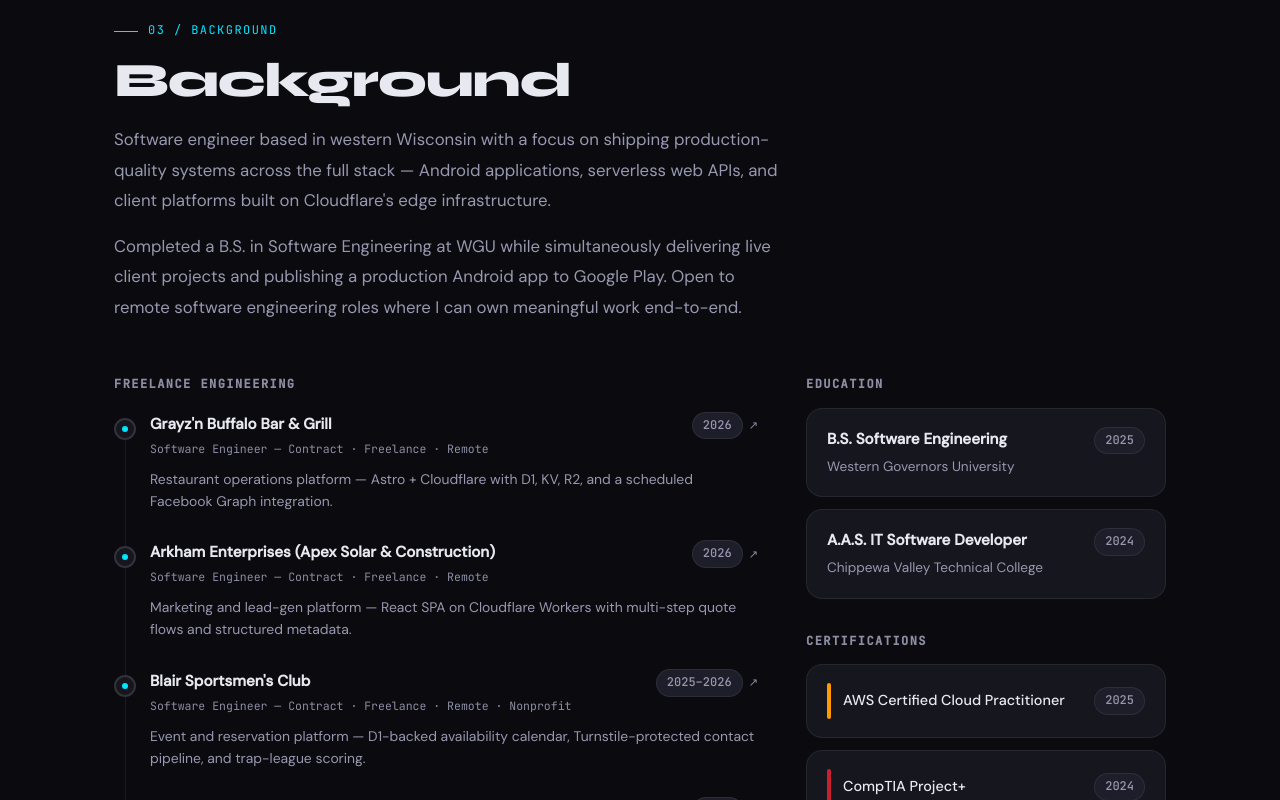
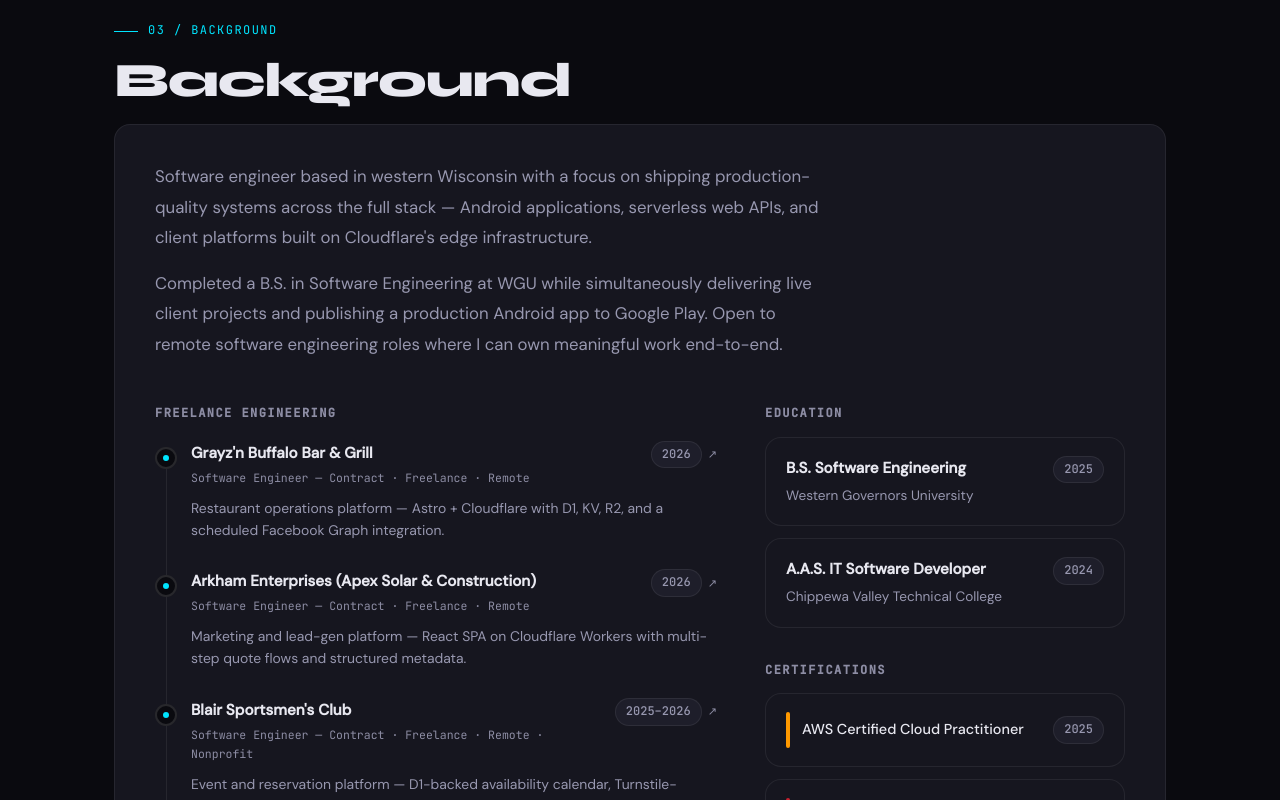
Before and after one commit to joshua-werlein/portfolio, a React (Vite) app: page / in a window 1280 px wide. Shown: the part 3420-4220 px from the top of the page. Built offline with nearby package versions, Linux system fonts and the light colour scheme; no server answers.

Commit message:
Improve Background readability and tune dark-mode grid

```diff
--- a/src/components/Background.jsx
+++ b/src/components/Background.jsx
@@ -71,8 +71,16 @@
         <div className="section-label">03 / Background</div>
         <h2 id="background-heading" className="section-title">Background</h2>
 
+        {/* Panel */}
+        <div className="background-panel" style={{
+          background: 'var(--surface)',
+          border: '1px solid var(--border)',
+          borderRadius: 'var(--radius-lg)',
+          padding: '36px 40px',
+        }}>
+
         {/* Bio */}
-        <div style={{ maxWidth: 680, marginBottom: 56 }}>
+        <div style={{ maxWidth: 680, marginBottom: 48 }}>
           <p style={{ color: 'var(--text-2)', lineHeight: 1.8, marginBottom: 16, fontSize: '1.05rem' }}>
             Software engineer based in western Wisconsin with a focus on shipping production-quality systems
             across the full stack — Android applications, serverless web APIs, and client platforms built on
@@ -136,7 +144,7 @@
                       width: 22,
                       height: 22,
                       borderRadius: '50%',
-                      background: 'var(--surface)',
+                      background: 'var(--bg)',
                       border: '2px solid var(--border-2)',
                       display: 'flex',
                       alignItems: 'center',
@@ -257,6 +265,8 @@
             </div>
           </div>
         </div>
+
+        </div>{/* end panel */}
       </div>
 
       <style>{`
@@ -265,6 +275,11 @@
             grid-template-columns: 1fr !important;
           }
         }
+        @media (max-width: 600px) {
+          .background-panel {
+            padding: 24px 20px !important;
+          }
+        }
       `}</style>
     </section>
   )
--- a/src/index.css
+++ b/src/index.css
@@ -96,13 +96,13 @@
 
 @keyframes grid-arcade {
   0%, 100% {
-    filter: hue-rotate(0deg)   brightness(0.75);
+    filter: hue-rotate(0deg)   brightness(0.80);
   }
   33% {
-    filter: hue-rotate(120deg) brightness(0.85);
+    filter: hue-rotate(120deg) brightness(0.90);
   }
   66% {
-    filter: hue-rotate(240deg) brightness(0.85);
+    filter: hue-rotate(240deg) brightness(0.90);
   }
 }
 
@@ -116,7 +116,7 @@
     linear-gradient(var(--grid-line) 1px, transparent 1px),
     linear-gradient(90deg, var(--grid-line) 1px, transparent 1px);
   background-size: 48px 48px;
-  opacity: 0.18;
+  opacity: 0.22;
   animation: grid-arcade 10s linear infinite;
 }
 
@@ -128,7 +128,7 @@
   body::before {
     animation: none;
     filter: none;
-    opacity: 0.18;
+    opacity: 0.22;
   }
   [data-theme="light"] body::before {
     opacity: 0.30;
```
